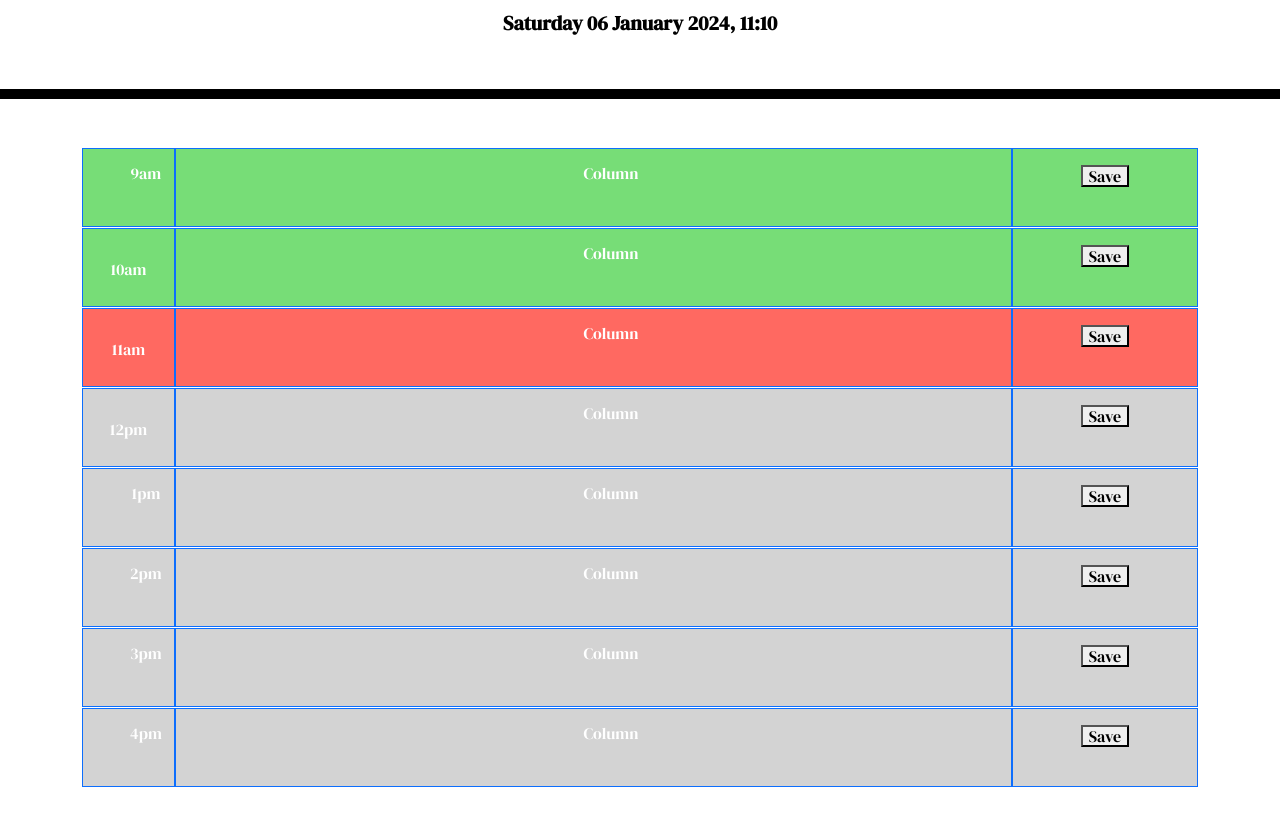
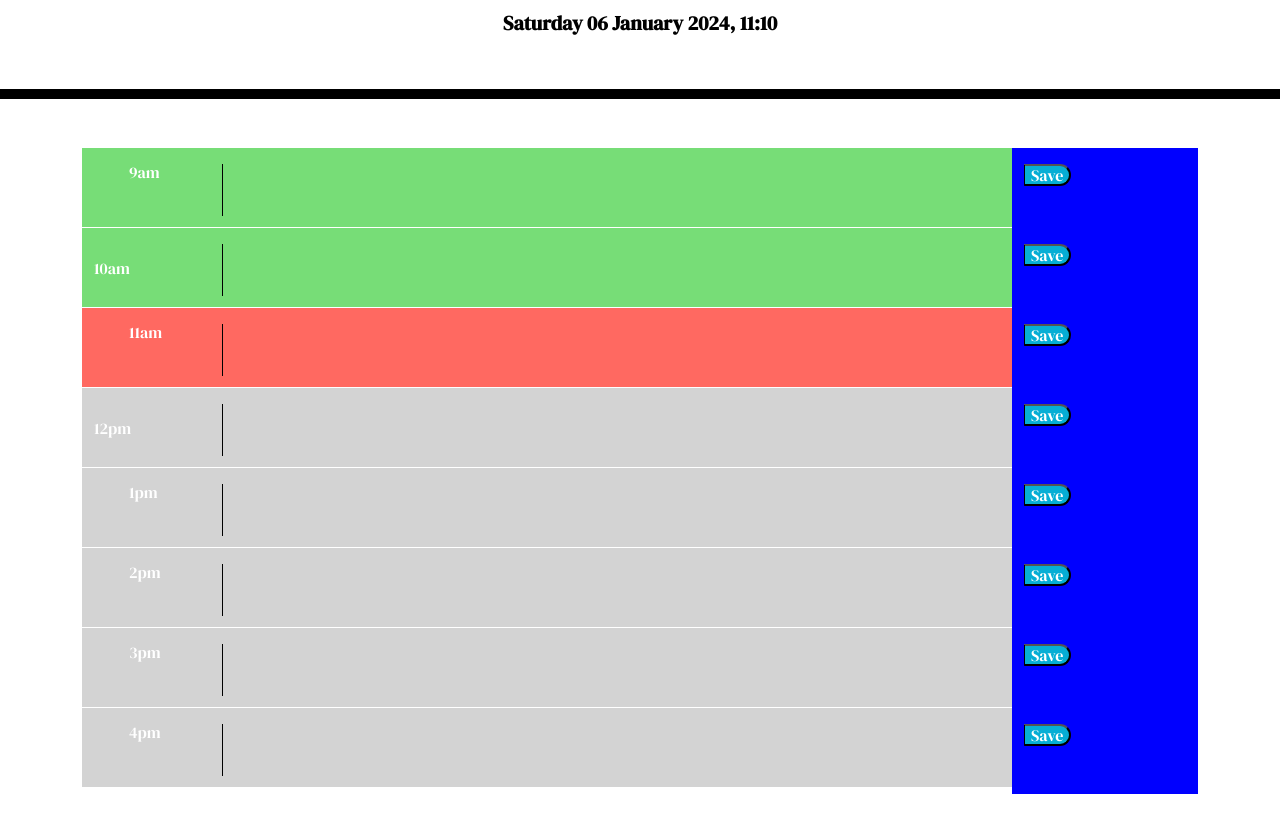
Before and after one commit to kauralane/work-day-calendar, a plain HTML site: page index.html in a window 1280 px wide. Shown: the part 168-1000 px from the top of the page. Drawn offline with nearby package versions, Linux system fonts and the light colour scheme.

Commit message:
added textarea boxes to scheduler.

```diff
--- a/assets/css/style.css
+++ b/assets/css/style.css
@@ -8,9 +8,11 @@ textarea {
   background: transparent;
   border: none;
   resize: none;
+  align-self: left;
   color: #000000;
   border-left: 1px solid black;
   padding: 10px;
+  width: 90%;
 }
 
 header {
@@ -70,3 +72,7 @@ header {
   font-size: 20px;
   transition: all 0.3s ease-in-out;
 }
+
+.save-area {
+  background-color: blue;
+}
--- a/index.html
+++ b/index.html
@@ -24,93 +24,93 @@
   </header>
   <div class="container">
 
-    <div class="container text-center pt-5 pb-5">
+    <div class="container pt-5 pb-5">
       <div class="row" id="9-row">
-        <div class="col-md-1 border border-primary" id="9">
+        <div class="col-md-1" id="9">
           9am
         </div>
-        <div class="col-md-9 border border-primary">
-          Column
+        <div class="col-md-9">
+          <textarea></textarea>
         </div>
-        <div class="col-md-2 border border-primary">
-<button>Save</button>
+        <div class="col-md-2 save-area">
+<button class="saveBtn">Save</button>
         </div>
       </div>
       <div class="row" id="10-row">
-        <div class="col-md-1 border border-primary" id="10">
+        <div class="col-md-1" id="10">
           10am
         </div>
-        <div class="col-md-9 border border-primary">
-          Column
+        <div class="col-md-9">
+          <textarea></textarea>
         </div>
-        <div class="col-md-2 border border-primary">
-<button>Save</button>
+        <div class="col-md-2 save-area">
+<button class="saveBtn">Save</button>
         </div>
       </div>
       <div class="row" id="11-row">
-        <div class="col-md-1 border border-primary" id="11">
+        <div class="col-md-1" id="11">
           11am
         </div>
-        <div class="col-md-9 border border-primary">
-          Column
+        <div class="col-md-9">
+          <textarea></textarea>
         </div>
-        <div class="col-md-2 border border-primary">
-<button>Save</button>
+        <div class="col-md-2 save-area">
+<button class="saveBtn">Save</button>
         </div>
       </div>
       <div class="row" id="12-row">
-        <div class="col-md-1 border border-primary" id="12">
+        <div class="col-md-1" id="12">
           12pm
         </div>
-        <div class="col-md-9 border border-primary">
-          Column
+        <div class="col-md-9">
+          <textarea></textarea>
         </div>
-        <div class="col-md-2 border border-primary">
-<button>Save</button>
+        <div class="col-md-2 save-area">
+<button class="saveBtn">Save</button>
         </div>
       </div>
       <div class="row" id="13-row">
-        <div class="col-md-1 border border-primary" id="13">
+        <div class="col-md-1" id="13">
           1pm
         </div>
-        <div class="col-md-9 border border-primary">
-          Column
+        <div class="col-md-9">
+          <textarea></textarea>
         </div>
-        <div class="col-md-2 border border-primary">
-<button>Save</button>
+        <div class="col-md-2 save-area">
+<button class="saveBtn">Save</button>
         </div>
       </div>
       <div class="row" id="14-row">
-        <div class="col-md-1 border border-primary" id="14">
+        <div class="col-md-1" id="14">
           2pm
         </div>
-        <div class="col-md-9 border border-primary">
-          Column
+        <div class="col-md-9">
+          <textarea></textarea>
         </div>
-        <div class="col-md-2 border border-primary">
-<button>Save</button>
+        <div class="col-md-2 save-area">
+<button class="saveBtn">Save</button>
         </div>
       </div>
       <div class="row" id="15-row">
-        <div class="col-md-1 border border-primary" id="15">
+        <div class="col-md-1" id="15">
           3pm
         </div>
-        <div class="col-md-9 border border-primary">
-          Column
+        <div class="col-md-9">
+          <textarea></textarea>
         </div>
-        <div class="col-md-2 border border-primary">
-<button>Save</button>
+        <div class="col-md-2 save-area">
+<button class="saveBtn">Save</button>
         </div>
       </div>
       <div class="row" id="16-row">
-        <div class="col-md-1 border border-primary" id="16">
+        <div class="col-md-1" id="16">
           4pm
         </div>
-        <div class="col-md-9 border border-primary">
-          Column
+        <div class="col-md-9">
+          <textarea></textarea>
         </div>
-        <div class="col-md-2 border border-primary">
-<button>Save</button>
+        <div class="col-md-2 save-area">
+<button class="saveBtn">Save</button>
         </div>
       </div>
     </div>
```
Also changed, not shown: assets/js/script.js (+5 -7 lines).
